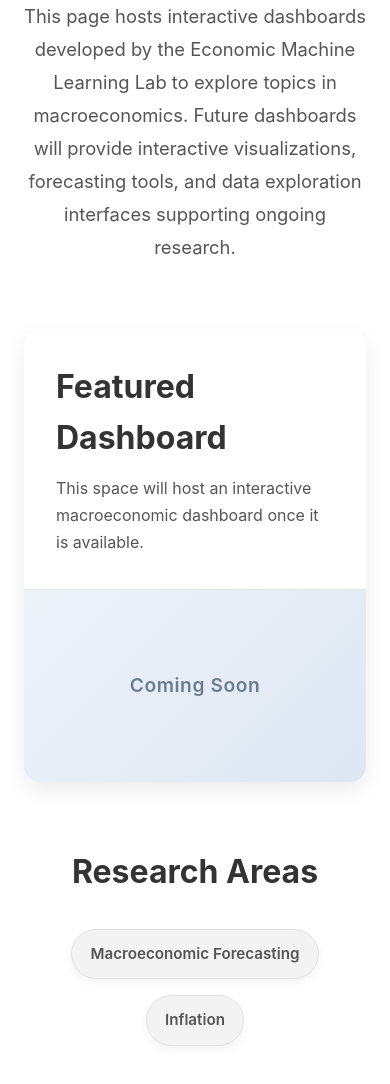
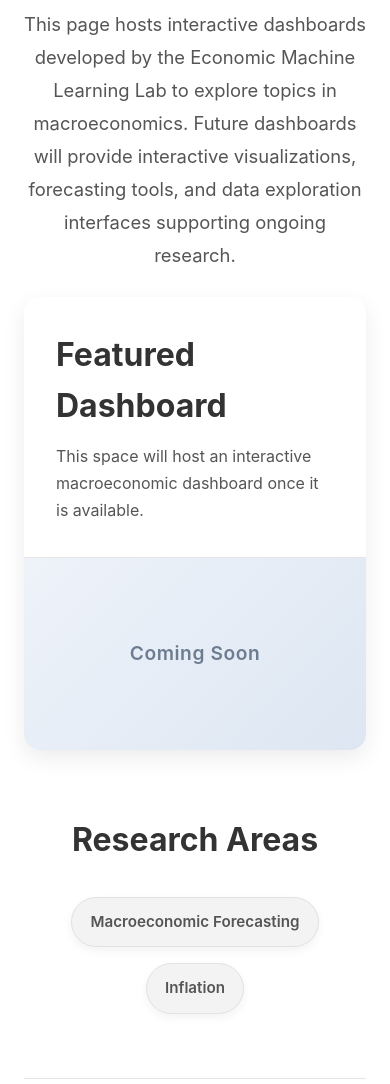
Before and after one commit to eml-lab/eml-lab.github.io, an Astro site: page /dashboards/macro in a window 390 px wide. Shown: the part 722-1806 px from the top of the page. Built offline with nearby package versions, Linux system fonts and the light colour scheme; Astro itself is replaced by a stand-in of ours.

Commit message:
Emphasize dashboard.

```diff
--- a/src/styles/dashboard-page.css
+++ b/src/styles/dashboard-page.css
@@ -7,14 +7,14 @@
 .dashboard-page-layout {
     max-width: 1400px;
     margin: 0 auto;
-    padding: 4rem 2rem 5rem;
+    padding: 2rem 2rem 5rem;
 }
 
 /* ---------- Introduction ---------- */
 
 .dashboard-page-intro {
     max-width: 900px;
-    margin: 0 auto 4rem;
+    margin: 0 auto 1.5rem;
 
     text-align: center;
 }
@@ -96,6 +96,12 @@
 @media (max-width: 800px) {
 
     .dashboard-page-layout {
-        padding: 3rem 1.5rem 4rem;
+        padding: 1.5rem 1.5rem 4rem;
     }
 }
+
+/* Energy page: spacing for introduction below dashboard */
+
+.dashboard-page-layout > .dashboard-page-intro {
+    margin-top: 2rem;
+}
```
Also changed, not shown: src/pages/dashboards/energy.astro (+7 -7 lines).
